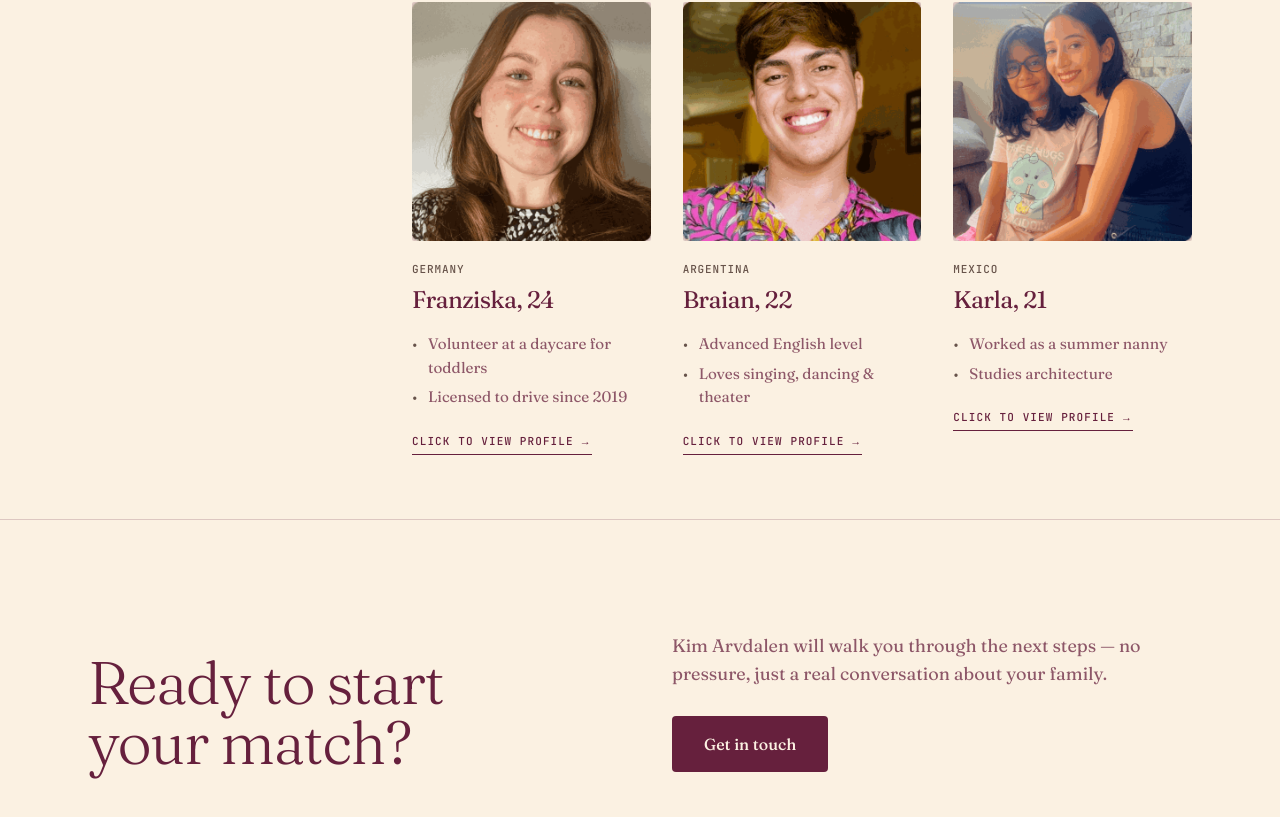
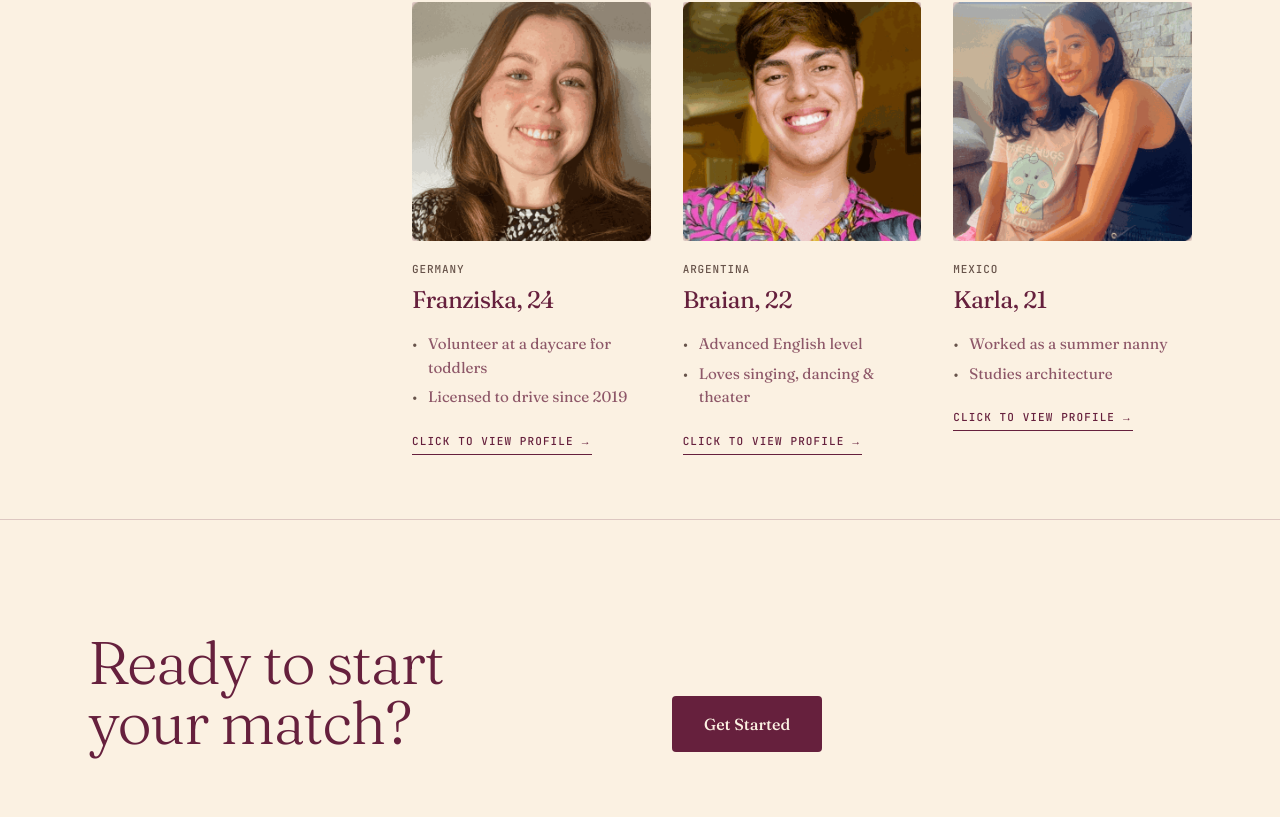
Before and after one commit to hansulteliahs-oss/Lead-gen-sales-optimization, a Next.js app in the folder Website/: page /au-pairs in a window 1280 px wide. Shown: the part 1195-2012 px from the top of the page. Built offline with nearby package versions, Linux system fonts and the light colour scheme; no server answers.

Commit message:
content: simplify au-pairs CTA to single Get Started button
Co-Authored-By: Claude Opus 4.7 (1M context) <noreply@anthropic.com>

```diff
--- a/Website/app/au-pairs/page.tsx
+++ b/Website/app/au-pairs/page.tsx
@@ -204,16 +204,13 @@ export default function AuPairsPage() {
             Ready to start your match?
           </h2>
           <div>
-            <p className="opsz-body text-lg text-brand-ink-soft max-w-[50ch] mb-7">
-              {KIM.name} will walk you through the next steps — no pressure, just a real conversation about your family.
-            </p>
             <a
               href={APPLY_URL}
               target="_blank"
               rel="noopener noreferrer"
               className="inline-block bg-brand-ink text-brand-paper px-8 py-4 rounded font-medium text-base hover:bg-brand-spot-deep transition-colors duration-200 ease-out-quart"
             >
-              Get in touch
+              Get Started
             </a>
           </div>
         </div>
```
